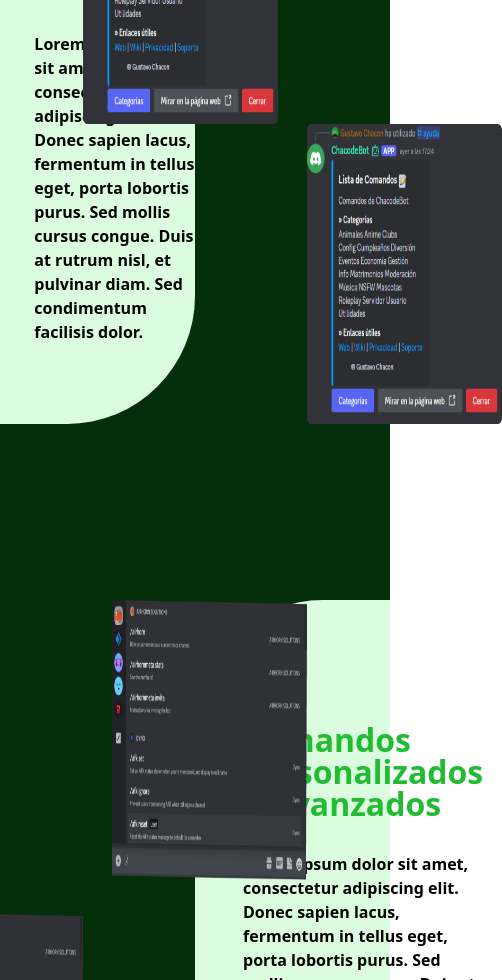
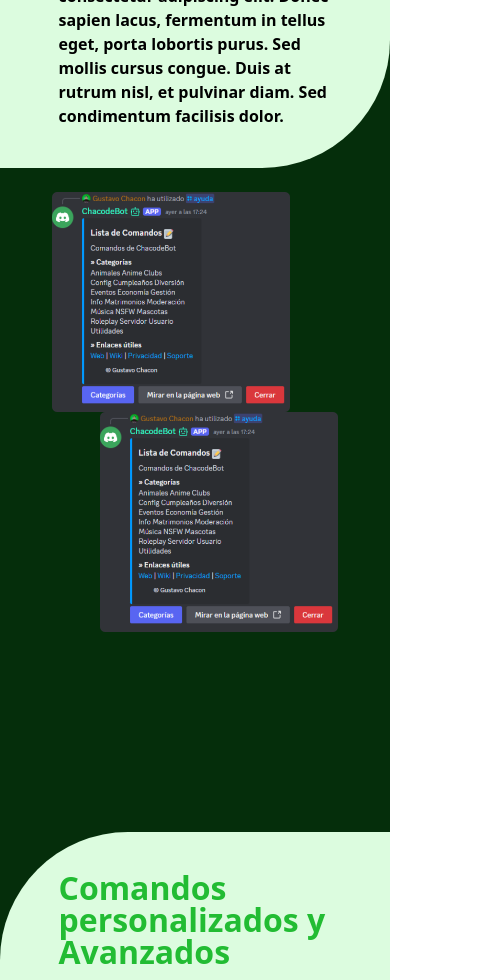
Before and after one commit to gustavoachaconm/chacodeBotDiscord_FrontEnd, a React (Vite) app: page / in a window 390 px wide. Shown: the part 1020-2000 px from the top of the page, 502 px wide, since content can reach past the window. Built offline with nearby package versions, Linux system fonts and the light colour scheme.

Commit message:
feat:responsive hero

```diff
--- a/src/components/Description.jsx
+++ b/src/components/Description.jsx
@@ -5,7 +5,7 @@
 const Description = () => {
   return (
     <div className="bg-[#052E0B] grid gap-44">
-        <section className="grid grid-cols-2  ">
+        <section className="grid grid-cols-1 md:grid-cols-2  ">
             <div className=" grid content-center justify-items-center bg-[#DCFCDF]  rounded-r-[8rem] ">
                 <div className="w-[70%] m-10 grid gap-8">
                     <h2 className="font-black text-[32px] sm:text-[58px] leading-none text-[#22BC33] ">Intuitivo, Rápido y útil</h2>
@@ -14,19 +14,19 @@
                     </p>
                 </div>
             </div>
-            <div className="grid justify-center items-center content-center">
-                <img className="h-[300px] relative right-28" src={example1} alt="" />
-                <img className=" h-[300px] relative  left-28" src={example2} alt="" />
+            <div className="grid justify-center items-center content-center p-6 md:p-0">
+                <img className="h-[220px] lg:h-[300px] relative right-6 md:right-28" src={example1} alt="" />
+                <img className="h-[220px] lg:h-[300px] relative left-6 md:left-28" src={example2} alt="" />
             </div>
 
         </section>
-        <section className="grid grid-cols-2  ">
+        <section className="grid grid-cols-1 md:grid-cols-2  ">
 
-            <div className="grid justify-center items-center content-center gap-8">
-                <img className="h-[280px] relative left-28" src={example3} alt="" />
-                <img className=" h-[280px] relative right-28 " src={example4} alt="" />
+            <div className="grid justify-center items-center content-center gap-8 p-4 md:p-0 order-2 md:order-1">
+                <img className="h-[180px] lg:h-[280px] relative left-4 md:left-28" src={example3} alt="" />
+                <img className="h-[180px] lg:h-[280px] relative right-4 md:right-28 " src={example4} alt="" />
             </div>
-            <div className=" grid content-center justify-items-center bg-[#DCFCDF]  rounded-l-[8rem] ">
+            <div className=" grid content-center justify-items-center bg-[#DCFCDF]  rounded-l-[8rem] order-1 md:order-2">
                 <div className="w-[70%] m-10 grid gap-8">
                     <h2 className="font-black text-[32px] sm:text-[58px] leading-none text-[#22BC33] ">Comandos personalizados y Avanzados</h2>
                     <p className="font-semibold text-base sm:text-[26px] text-left  ">
--- a/tailwind.config.js
+++ b/tailwind.config.js
@@ -2,6 +2,13 @@
 export default {
   content: ["./index.html", "./src/**/*.{js,ts,jsx,tsx}"],
   theme: {
+    screens: {
+      xs: '400px',
+      sm: '600px',
+      md: '900px',
+      lg: '1200px',
+      xl: '1536px',
+    },
     extend: {},
   },
   plugins: [],
```
